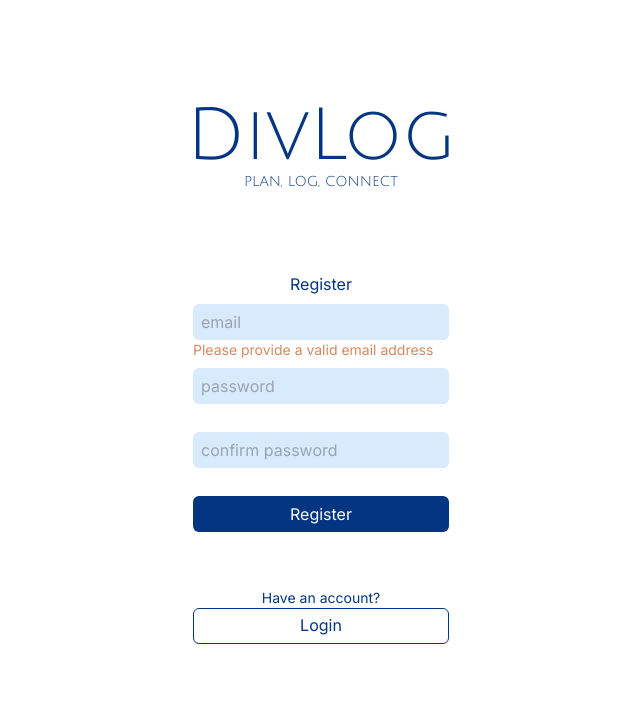
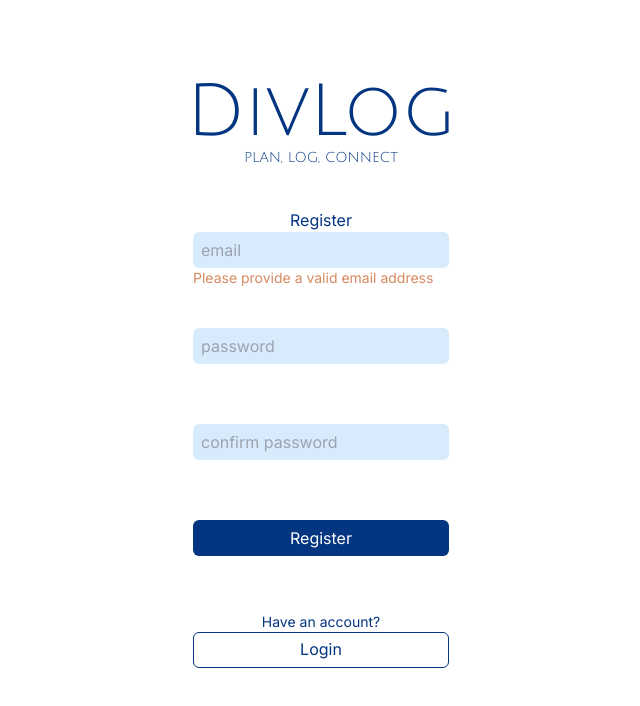
Before and after one commit to Aska62/divlog_app, a Next.js app in the folder frontend/: page /register in a window 1280 px wide. Shown: the top 706 px of the page, without its empty margins (319-959 px from the left). Built offline with nearby package versions, Linux system fonts and the light colour scheme.

Commit message:
Spacing adjustment

```diff
--- a/frontend/app/login/page.tsx
+++ b/frontend/app/login/page.tsx
@@ -38,7 +38,7 @@ const LoginPage = () => {
     <main className="w-full h-screen flex flex-col items-center justify-center">
       <LogoLg />
 
-      <form action={formAction} className="w-64 text-center mt-20">
+      <form action={formAction} className="w-64 text-center mt-12">
         <h2>Login</h2>
         <div className="h-14 mt-2 mb-4 text-start">
           <input
--- a/frontend/app/register/page.tsx
+++ b/frontend/app/register/page.tsx
@@ -7,31 +7,34 @@ const RegisterPage = () => {
     <main className="w-full h-screen flex flex-col items-center justify-center">
       <LogoLg />
 
-      <form action="#" className="w-64 text-center mt-20">
+      <form action="#" className="w-64 text-center mt-10">
         <h2>Register</h2>
-        <div className="h-14 my-2 text-start">
+        <div className="h-14 mb-10 text-start">
           <input
             type="email"
             name="email"
             placeholder="email"
+            required
             className="w-full h-9 px-2 rounded-md bg-lightBlue dark:bg-baseWhite text-black focus:outline-none"
           />
           <p className="text-eyeCatchDark dark:text-eyeCatch text-sm">Please provide a valid email address</p>
         </div>
-        <div className="h-14 my-2 text-left">
+        <div className="h-14 mb-10 text-left">
           <input
             type="password"
             name="password"
             placeholder="password"
+            required
             className="w-full h-9 px-2 rounded-md bg-lightBlue dark:bg-baseWhite text-black focus:outline-none"
           />
           {/* <p className="text-eyeCatchDark dark:text-eyeCatch text-sm">Please input password</p> */}
         </div>
-        <div className="h-14 my-2 text-left">
+        <div className="h-14 mb-10 text-left">
           <input
             type="confirmPassword"
             name="confirmPassword"
             placeholder="confirm password"
+            required
             className="w-full h-9 px-2 rounded-md bg-lightBlue dark:bg-baseWhite text-black focus:outline-none"
           />
           {/* <p className="text-eyeCatchDark dark:text-eyeCatch text-sm">Passwords do not match</p> */}
```
